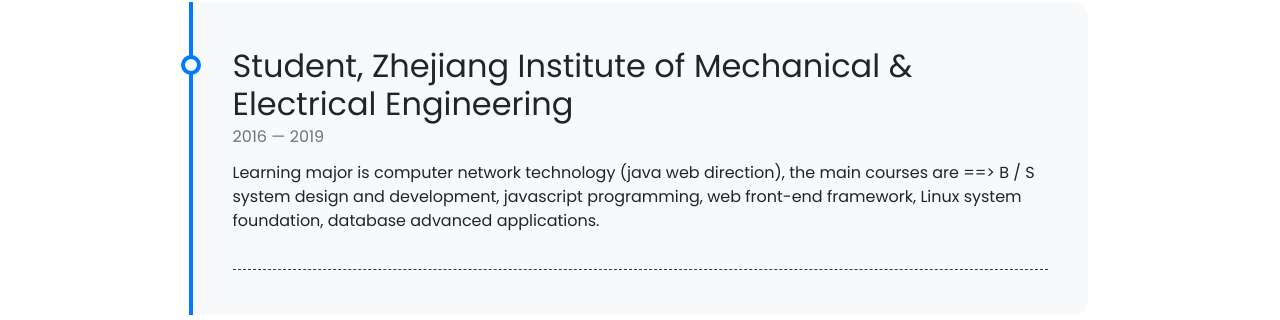
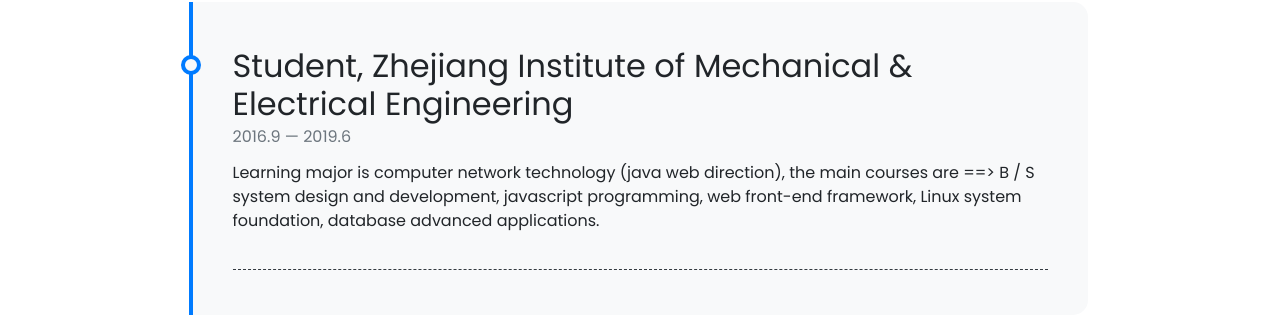
Before and after one commit to SweetKiller-NUll/Bg-jekyll-plYou, a Jekyll site: the page built from pages/about.md, in a window 1280 px wide. Shown: the part 656-976 px from the top of the page. Built offline with Jekyll 4.4.1, drawn with Linux system fonts in a browser that asks for light colours; nearby versions of some CDN libraries; comment, search, counter and statistics services are not loaded.

Commit message:
Update timeline.yml

```diff
--- a/_data/timeline.yml
+++ b/_data/timeline.yml
@@ -1,6 +1,6 @@
 - title: Student, Zhejiang Institute of Mechanical & Electrical Engineering
-  from: 2016
-  to: 2019
+  from: 2016.9
+  to: 2019.6
   description: Learning major is computer network technology (java web direction),
     the main courses are  ==>  B / S system design and development, javascript programming,
     web front-end framework, Linux system foundation, database advanced applications.
```
